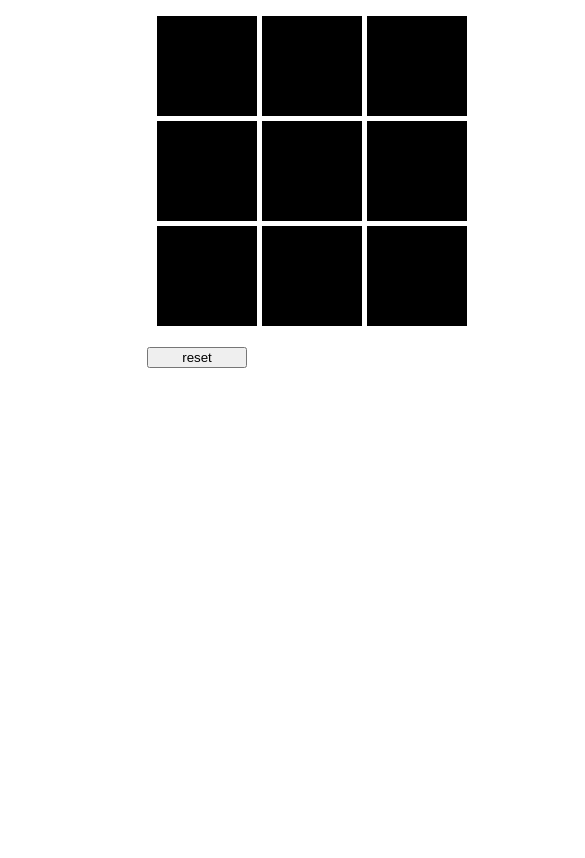
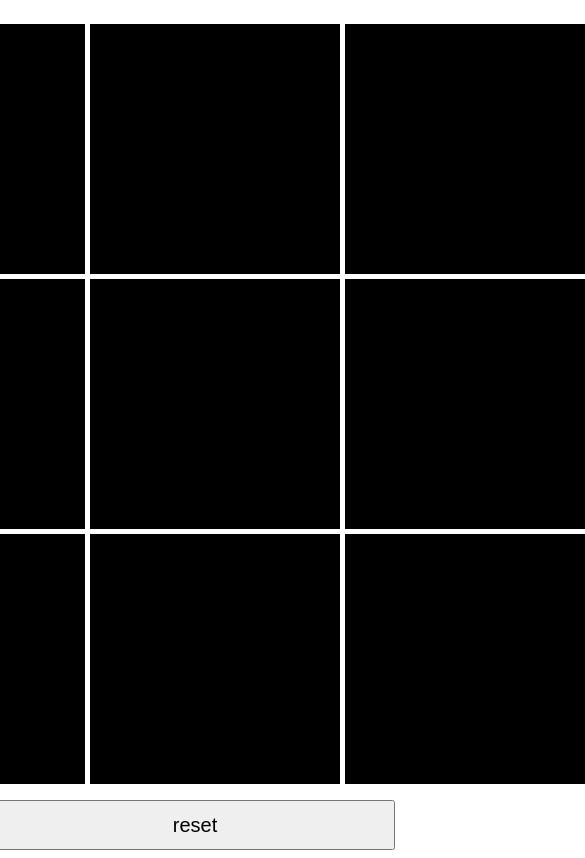
Before and after one commit to Adilet312/Tic-Tac-Toe-Game, a website built with webpack: page src/index.html in a window 390 px wide. Shown: the whole page, 585 px wide, since content can reach past the window. Built offline with nearby package versions, Linux system fonts and the light colour scheme.

Commit message:
Add responsivnes.

```diff
--- a/src/css/styles.css
+++ b/src/css/styles.css
@@ -1,19 +1,20 @@
-body{
-  margin:0px auto;
-  margin-left: 30%;
-}
+
+  body{
+   display: flex;
+   flex-direction: column;
+   justify-content: space-around;
+   align-items:center;
+  }
+
+
 .boxes{
   display: grid;
-  grid-template-columns: repeat(3,100px);
-  grid-template-rows: repeat(3,100px);
+  grid-template-columns: repeat(3,250px);
+  grid-template-rows: repeat(3,250px);
   grid-gap:5px;
-  width:310px;
-  height: 315px;
   list-style: none;
 }
 .boxes li{
-  width:100px;
-  height: 100px;
   background: black;
   color:white;
   font-size: 30px;
@@ -32,9 +33,12 @@ body{
 .item7{ grid-column: 1/2; grid-row: 3/4;}
 .item8{ grid-column: 2/3; grid-row: 3/4;}
 .item9{ grid-column: 3/4; grid-row: 3/4;}
-button{ margin-left:11%; width:100px;}
-.end-game{
-  display: none;
-  width:310px;
-  height: 315px;
+button{
+  width:400px;
+  height:50px;
+  font-size: 20px;
 }
+button:hover{
+  background: rgba(0,0,0,0.7);
+  color:white;
+}
--- a/src/index.html
+++ b/src/index.html
@@ -3,7 +3,7 @@
   <head>
     <title>NavBar</title>
   </head>
-  <body>
+  <body class="site">
     <ul class="boxes">
         <li class="item" id="0"></li>
         <li class="item" id="1"></li>
```
